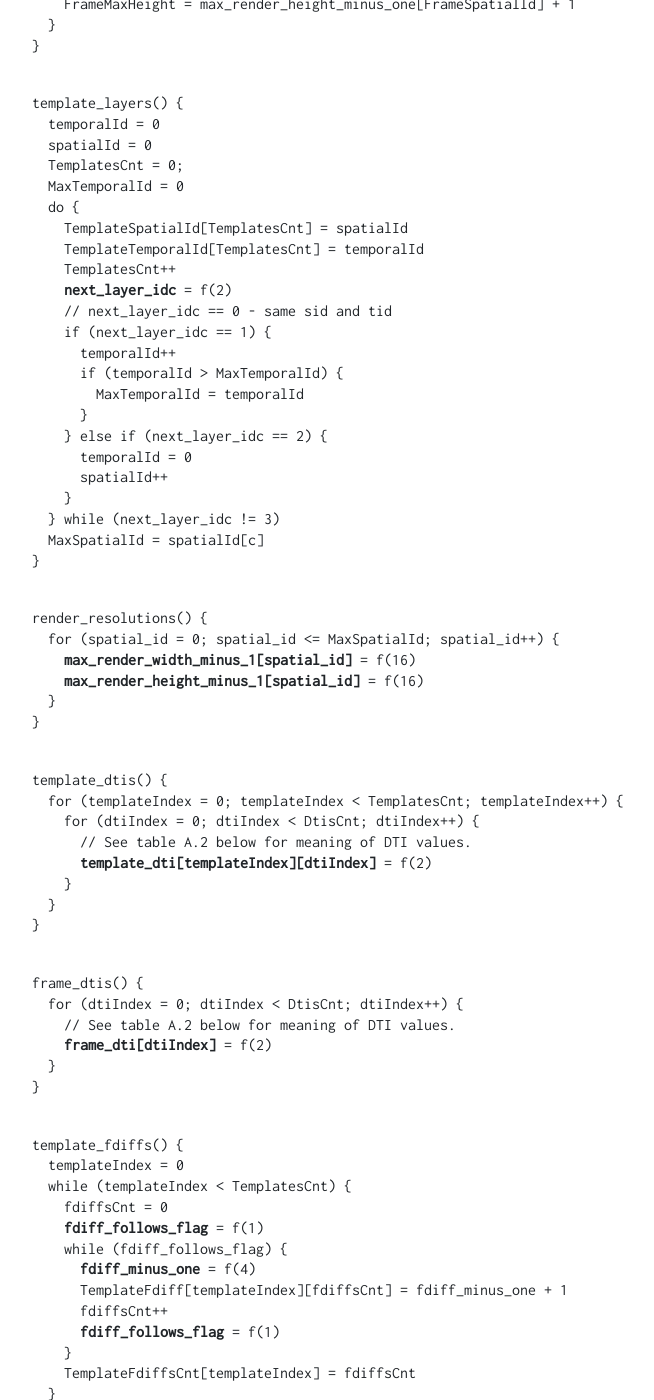
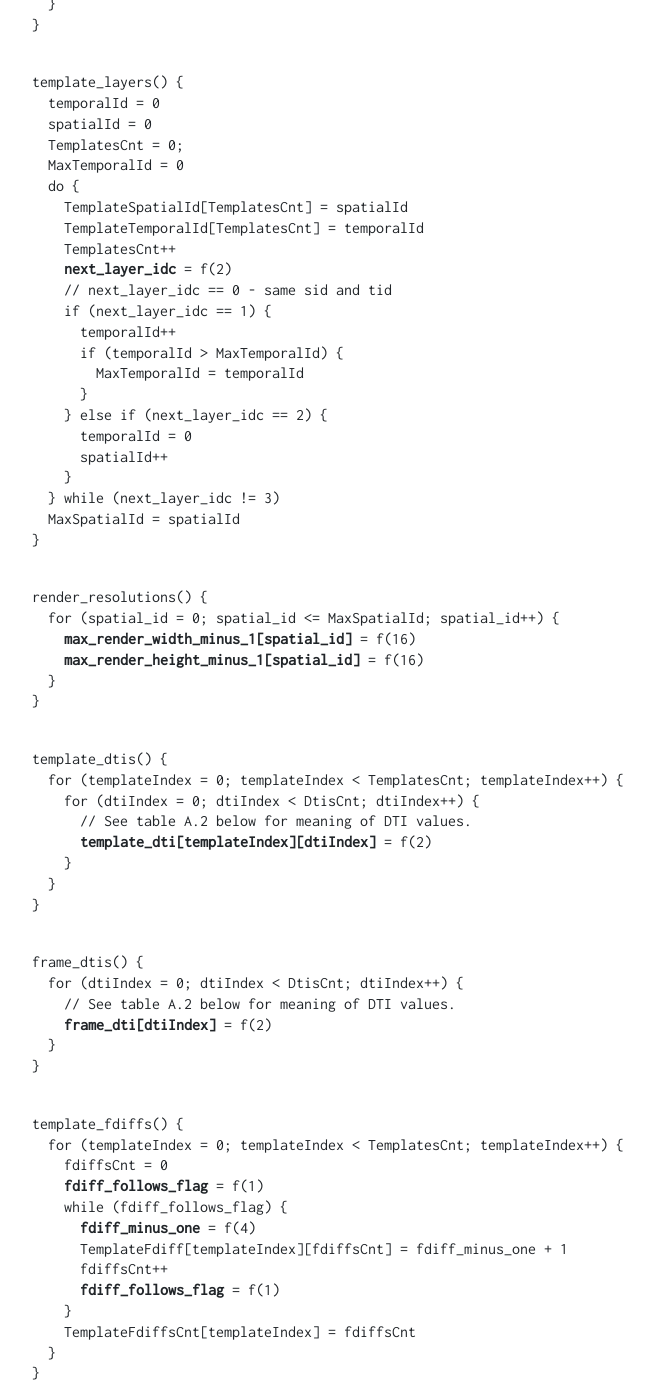
Before and after one commit to AOMediaCodec/av1-rtp-spec, a Jekyll site: the page built from index.md, in a window 1280 px wide and 1400 px high, scrolled down 21068 px. Shown: the whole window, without its empty margins (53-707 px from the left). Built offline with Jekyll 4.4.1, drawn with Linux system fonts in a browser that asks for light colours; nearby versions of some CDN libraries; some of the changed text lies outside the part shown.

Commit message:
Syntax bugfixes

```diff
--- a/av1-rtp-spec.md
+++ b/av1-rtp-spec.md
@@ -984,7 +983,7 @@ template_layers() {
       spatialId++
     }
   } while (next_layer_idc != 3)
-  MaxSpatialId = spatialId[c]
+  MaxSpatialId = spatialId
 }
 </code></pre>
 
@@ -1023,8 +1022,7 @@ frame_dtis() {
 
 <pre><code>
 template_fdiffs() {
-  templateIndex = 0
-  while (templateIndex < TemplatesCnt) {
+  for (templateIndex = 0; templateIndex < TemplatesCnt; templateIndex++) {
     fdiffsCnt = 0
     <b>fdiff_follows_flag</b> = f(1)
     while (fdiff_follows_flag) {
```
Also changed, not shown: other parts of av1-rtp-spec.md (+0 -1 lines).
